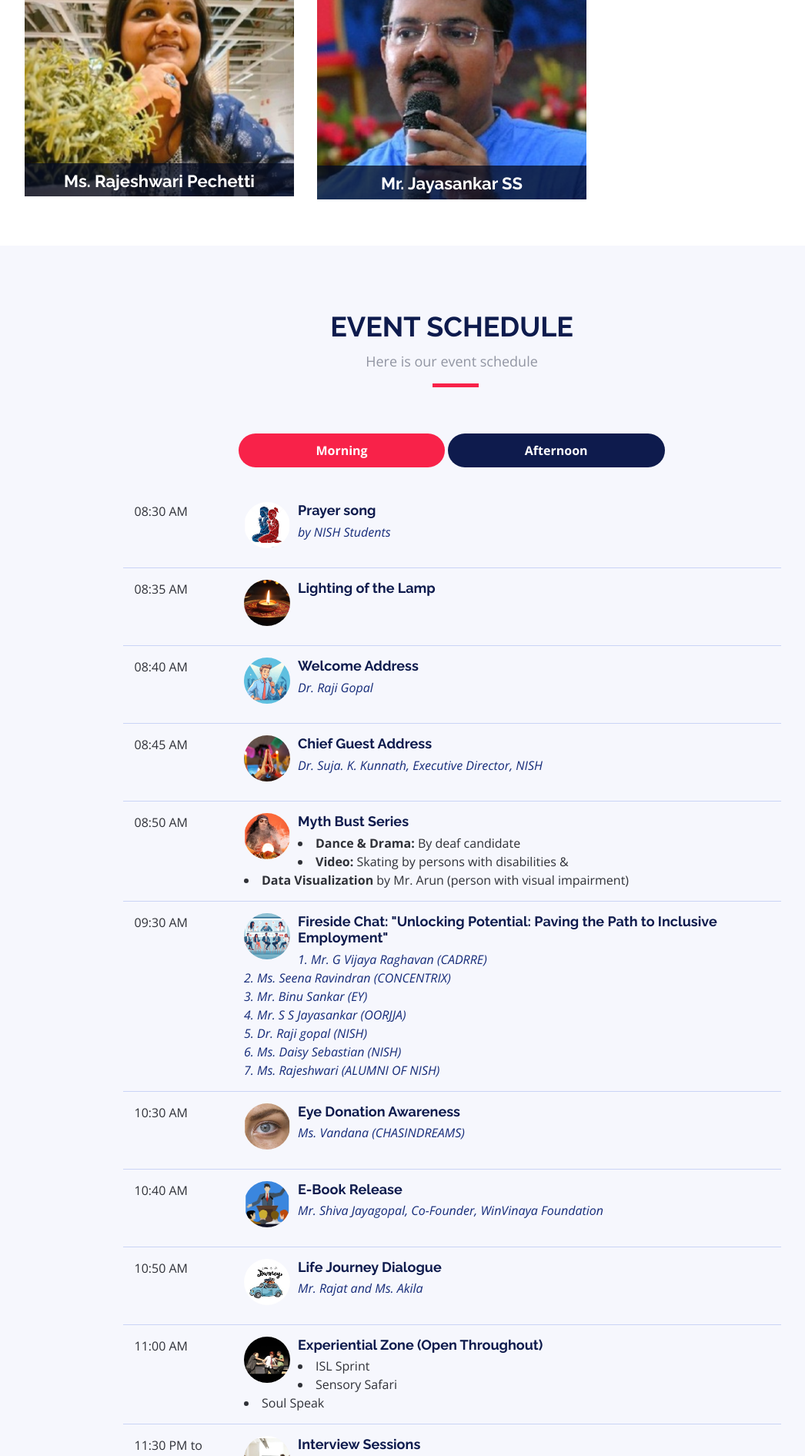
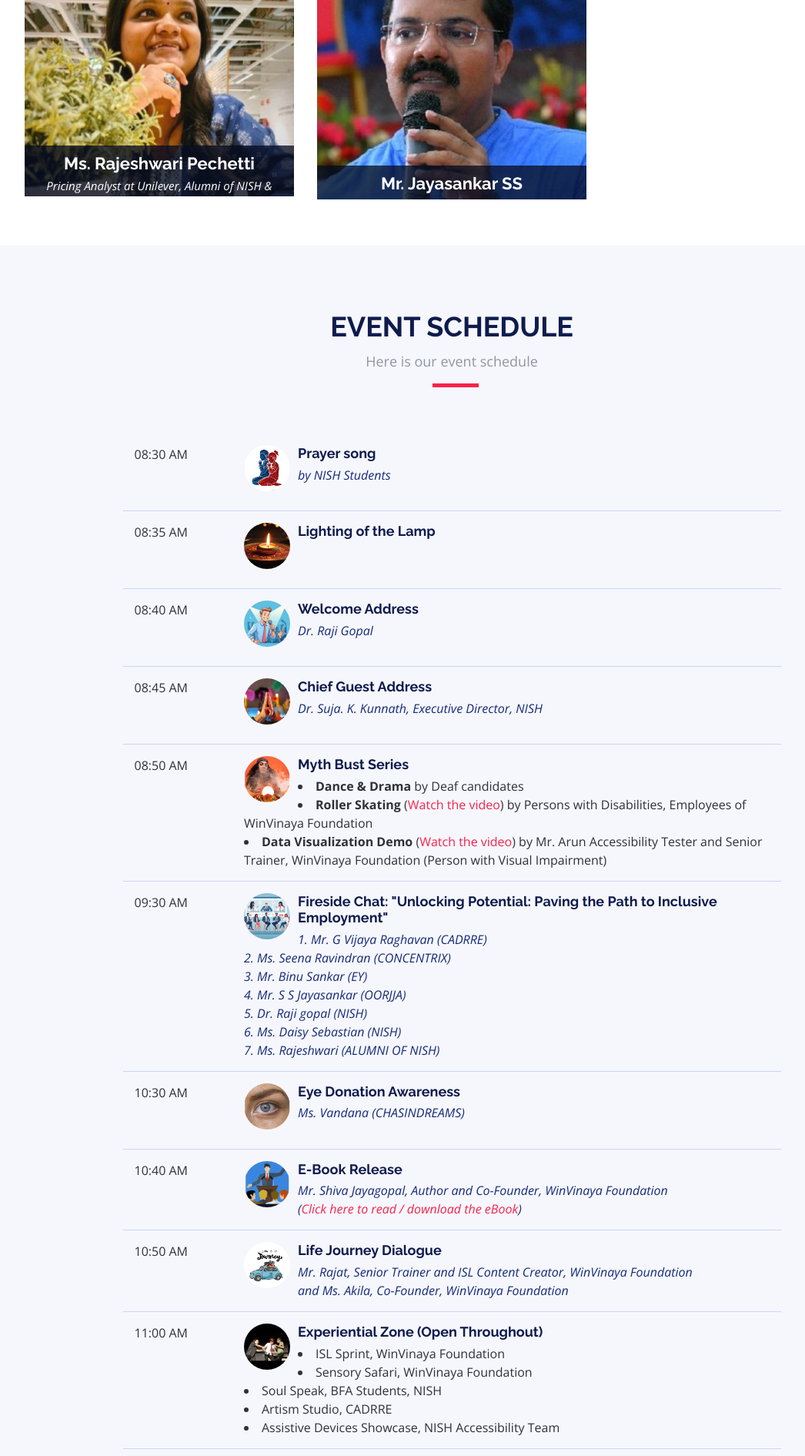
Before and after one commit to daran6255/margadarshan_2k24, a Flask app: page / in a window 1280 px wide. Shown: the part 2160-4051 px from the top of the page at 77% size, without its empty margins (53-1099 px from the left). Run offline with Flask 3, Linux system fonts and the light colour scheme; some libraries are stand-ins or nearby versions.

Commit message:
I have updated the gallery images

```diff
--- a/static/css/style.css
+++ b/static/css/style.css
@@ -1164,7 +1164,7 @@ body.mobile-nav-active #mobile-nav-toggle {
 }
 
 #gallery .owl-dot {
-  display: inline-block;
+  display: inline-grid;
   margin: 0 5px;
   width: 12px;
   height: 12px;
--- a/templates/index.html
+++ b/templates/index.html
@@ -129,7 +129,7 @@
       <div class="container">
         <div class="section-header">
           <h2>Event Speakers</h2>
-          <p>Here are some of our speakers</p>
+          <p>Here are our speakers</p>
         </div>
 
         <div class="row">
@@ -183,7 +183,7 @@
               <img src="static\img\speaker\Daisy.png" alt="Speaker 4" class="img-fluid">
               <div class="details">
                 <h3><a href="">Ms. Daisy Sebastian</a></h3>
-                <p>Coordinator,Academics & Intervention Programs National Institute of Speech & Hearing</p>
+                <p>Coordinator, Academics & Intervention Programs National Institute of Speech & Hearing</p>
                 <!-- <div class="social">
                   <a href=""><i class="fa fa-twitter"></i></a>
                   <a href=""><i class="fa fa-facebook"></i></a>
@@ -198,7 +198,7 @@
               <img src="static\img\speaker\Rajigopal.png" alt="Speaker 5" class="img-fluid">
               <div class="details">
                 <h3><a href="">Dr. Raji Gopal, Ph.D</a></h3>
-                <p>Head-Degree(HI) National Institute of Speech & Hearing</p>
+                <p>Head-Degree (HI) National Institute of Speech & Hearing</p>
                 <!-- <div class="social">
                   <a href=""><i class="fa fa-twitter"></i></a>
                   <a href=""><i class="fa fa-facebook"></i></a>
@@ -213,7 +213,7 @@
               <img src="static\img\speaker\Suja.png" alt="Speaker 8" class="img-fluid">
               <div class="details">
                 <h3><a href="">Dr. Suja K Kunnath</a></h3>
-                <p>Executive Director,National Institute of Speech & Hearing</p>
+                <p>Executive Director, National Institute of Speech & Hearing</p>
                 <!-- <div class="social">
                   <a href=""><i class="fa fa-twitter"></i></a>
                   <a href=""><i class="fa fa-facebook"></i></a>
@@ -228,7 +228,7 @@
               <img src="static\img\speaker\Rajeshwari.png" alt="Speaker 7" class="img-fluid">
               <div class="details">
                 <h3><a href="">Ms. Rajeshwari Pechetti </a></h3>
-                <p>Pricing Analyst Unilever Alumni of NISH & WinVinaya</p>
+                <p>Pricing Analyst at Unilever, Alumni of NISH & WinVinaya</p>
                 <!-- <div class="social">
                   <a href=""><i class="fa fa-twitter"></i></a>
                   <a href=""><i class="fa fa-facebook"></i></a>
@@ -272,14 +272,14 @@
           <p>Here is our event schedule</p>
         </div>
 
-        <ul class="nav nav-tabs" role="tablist">
+        <!-- <ul class="nav nav-tabs" role="tablist">
           <li class="nav-item">
             <a class="nav-link active" href="#Morning" role="tab" data-toggle="tab">Morning</a>
           </li>
           <li class="nav-item">
             <a class="nav-link" href="#Afternoon" role="tab" data-toggle="tab">Afternoon</a>
           </li>
-        </ul>
+        </ul> -->
 
         <div class="tab-content row justify-content-center">
 
@@ -346,10 +346,12 @@
                   <img src="static\img\myth_bust (2).jpg" alt="Classical Dance" title="Classical Dance">
                 </div>
                 <h4>Myth Bust Series</h4>
-                <p><span><li><b>Dance & Drama:</b> By deaf candidate</li>
-                  <li><b>Video:</b> Skating by persons with disabilities &<br></li>
-                  <li><b>Data Visualization </b>by Mr. Arun (person with visual impairment)</li>
+
+                <p><span><li><b>Dance & Drama</b> by Deaf candidates</li>
+                  <li><b>Roller Skating</b> (<a href="https://youtu.be/IRpUaaq0pzU" target="_blank">Watch the video</a>) by Persons with Disabilities, Employees of WinVinaya Foundation </li>
+                  <li><b>Data Visualization Demo</b> (<a href="https://youtu.be/vXhmwU5tHsg" target="_blank">Watch the video</a>) by Mr. Arun Accessibility Tester and Senior Trainer, WinVinaya Foundation (Person with Visual Impairment)</li>
                   </span></p>
+
               </div>
             </div>
 
@@ -410,7 +412,8 @@
                   <img src="static\img\que-aud.jpg" alt="Panel Discussion" title="Panel Discussion">
                 </div>
                 <h4>E-Book Release</h4>
-                <p><span>Mr. Shiva Jayagopal, Co-Founder, WinVinaya Foundation </span></p>
+                <p><span>Mr. Shiva Jayagopal, Author and Co-Founder, WinVinaya Foundation </span></p>
+                <p><span>(<a href="https://winvinayafoundation.org/wp-content/uploads/2024/06/eBook-The-best-job-I-never-expected-Website.pdf" target="_blank">Click here to read / download the eBook</a>)</span></p>
               </div>
             </div>
 
@@ -421,7 +424,7 @@
                   <img src="static\img\journey.jpg" alt="Deaf Drama" title="Deaf Drama">
                 </div>
                 <h4>Life Journey Dialogue</h4>
-                <p><span>Mr. Rajat and Ms. Akila</span></p>
+                <p><span>Mr. Rajat, Senior Trainer and ISL Content Creator, WinVinaya Foundation <br>and Ms. Akila, Co-Founder, WinVinaya Foundation</span></p>
               </div>
             </div>
 
@@ -433,9 +436,11 @@
                 </div>
                 <h4>Experiential Zone (Open Throughout)</h4>
                 <p><span>
-                  <li>ISL Sprint</li>
-                  <li>Sensory Safari</li>
-                  <li>Soul Speak</li>
+                  <li>ISL Sprint, WinVinaya Foundation</li>
+                  <li>Sensory Safari, WinVinaya Foundation</li>
+                  <li>Soul Speak, BFA Students, NISH</li>
+                  <li>Artism Studio, CADRRE</li>
+                  <li>Assistive Devices Showcase, NISH Accessibility Team</li>
                 </span></p>
               </div>
             </div>
@@ -572,18 +577,18 @@
       </div>
 
       <div class="owl-carousel gallery-carousel">
-        <a href="static/img/gallery/Registration_1.jpg" class="venobox" data-gall="gallery-carousel"><img src="static/img/gallery/Registration_1.jpg" alt=""></a>
-        <a href="static/img/gallery/Registration_2.jpg" class="venobox" data-gall="gallery-carousel"><img src="static/img/gallery/Registration_2.jpg" alt=""></a>
-        <a href="static/img/gallery/Registration_3.jpg" class="venobox" data-gall="gallery-carousel"><img src="static/img/gallery/Registration_3.jpg" alt=""></a>
-        <a href="static/img/gallery/Assistive technology stall_4.jpg" class="venobox" data-gall="gallery-carousel"><img src="static/img/gallery/Assistive technology stall_4.jpg" alt=""></a>
-        <a href="static/img/gallery/ISL_Sprint_5.jpg" class="venobox" data-gall="gallery-carousel"><img src="static/img/gallery/ISL_Sprint_5.jpg" alt=""></a>
-        <a href="static/img/gallery/Dr.Reddys_C1.jpg" class="venobox" data-gall="gallery-carousel"><img src="static/img/gallery/Dr.Reddys_C1.jpg" alt=""></a>
-        <a href="static/img/gallery/Icon_C2.jpg" class="venobox" data-gall="gallery-carousel"><img src="static/img/gallery/Icon_C2.jpg" alt=""></a>
-        <a href="static/img/gallery/Infosys_C3.jpg" class="venobox" data-gall="gallery-carousel"><img src="static/img/gallery/Infosys_C3.jpg" alt=""></a>
-        <a href="static/img/gallery/Growd1_9.jpg" class="venobox" data-gall="gallery-carousel"><img src="static/img/gallery/Growd1_9.jpg" alt=""></a>
-        <a href="static/img/gallery/Growd2_10.jpg" class="venobox" data-gall="gallery-carousel"><img src="static/img/gallery/Growd2_10.jpg" alt=""></a>
-        <a href="static/img/gallery/Growd3_11.jpg" class="venobox" data-gall="gallery-carousel"><img src="static/img/gallery/Growd3_11.jpg" alt=""></a>
-        <a href="static/img/gallery/Light_the_lamp_12.jpg" class="venobox" data-gall="gallery-carousel"><img src="static/img/gallery/Light_the_lamp_12.jpg" alt=""></a>
+        <a href="static/img/gallery/Prayer_song.png" class="venobox" data-gall="gallery-carousel"><img src="static/img/gallery/Prayer_song.png" alt="Prayer song by NISH Students"></a>
+        <a href="static/img/gallery/Light_the_lamp_12.jpg" class="venobox" data-gall="gallery-carousel"><img src="static/img/gallery/Light_the_lamp_12.jpg" alt="Shiva and Akila Lighting the lamp"></a>
+        <a href="static/img/gallery/Dr_Raji_Welcome.png" class="venobox" data-gall="gallery-carousel"><img src="static/img/gallery/Dr_Raji_Welcome.png" alt="Welcome Speech by Dr. Dr. Raji Gopal"></a>
+        <a href="static/img/gallery/Dr_Suja.png" class="venobox" data-gall="gallery-carousel"><img src="static/img/gallery/Dr_Suja.png" alt="Chief Guest Address by Dr. Suja. K. Kunnath, Executive Director, NISH"></a>
+        <a href="static/img/gallery/Myth_bust1.png" class="venobox" data-gall="gallery-carousel"><img src="static/img/gallery/Myth_bust1.png" alt="Myth bust series: Dance by Deaf Candidates"></a>
+        <a href="static/img/gallery/Myth_bust2.png" class="venobox" data-gall="gallery-carousel"><img src="static/img/gallery/Myth_bust2.png" alt="Myth bust series: Skating by Person with Visual impairment along with Hard of hearing Employees"></a>
+        <a href="static/img/gallery/Myth_bust3.png" class="venobox" data-gall="gallery-carousel"><img src="static/img/gallery/Myth_bust3.png" alt="Myth bust series: Power BI demo by arun (Person with Visual Impairment)"></a>
+        <a href="static/img/gallery/panel1.png" class="venobox" data-gall="gallery-carousel"><img src="static/img/gallery/panel1.png" alt="image of Panel discussion"></a>
+        <a href="static/img/gallery/Pannellist_gift.png" class="venobox" data-gall="gallery-carousel"><img src="static/img/gallery/Pannellist_gift.png" alt="Group photo of panellist with gift"></a>
+        <a href="static/img/gallery/Vandana.png" class="venobox" data-gall="gallery-carousel"><img src="static/img/gallery/Vandana.png" alt="Eye donation awareness by Vandana"></a>
+        <a href="static/img/gallery/eBook.png" class="venobox" data-gall="gallery-carousel"><img src="static/img/gallery/eBook.png" alt="Siva publish the eBook (The Best Job I Never Expected!)"></a>
+        <a href="static/img/gallery/life_jpurney.png" class="venobox" data-gall="gallery-carousel"><img src="static/img/gallery/life_jpurney.png" alt="Life Journey Dialogue Mr. Rajat, Senior Trainer and ISL Content Creator, WinVinaya Foundation and Ms. Akila, Co-Founder, WinVinaya Foundation"></a>
         <!-- <a href="static/img/gallery/8. C3-Infosys.JPG" class="venobox" data-gall="gallery-carousel"><img src="static/img/gallery/8. C3-Infosys.JPG" alt=""></a>
         <a href="static/img/gallery/8. C3-Infosys.JPG" class="venobox" data-gall="gallery-carousel"><img src="static/img/gallery/8. C3-Infosys.JPG" alt=""></a>
         <a href="static/img/gallery/8. C3-Infosys.JPG" class="venobox" data-gall="gallery-carousel"><img src="static/img/gallery/8. C3-Infosys.JPG" alt=""></a> -->
```
Also changed, not shown: static/img/gallery/Dr_Raji_Welcome.png (added), static/img/gallery/Dr_Suja.png (added), static/img/gallery/Myth_bust1.png (added), static/img/gallery/Myth_bust2.png (added), static/img/gallery/Myth_bust3.png (added), static/img/gallery/Vandana.png (added), static/img/sponsors/5.png, 5 other files.
